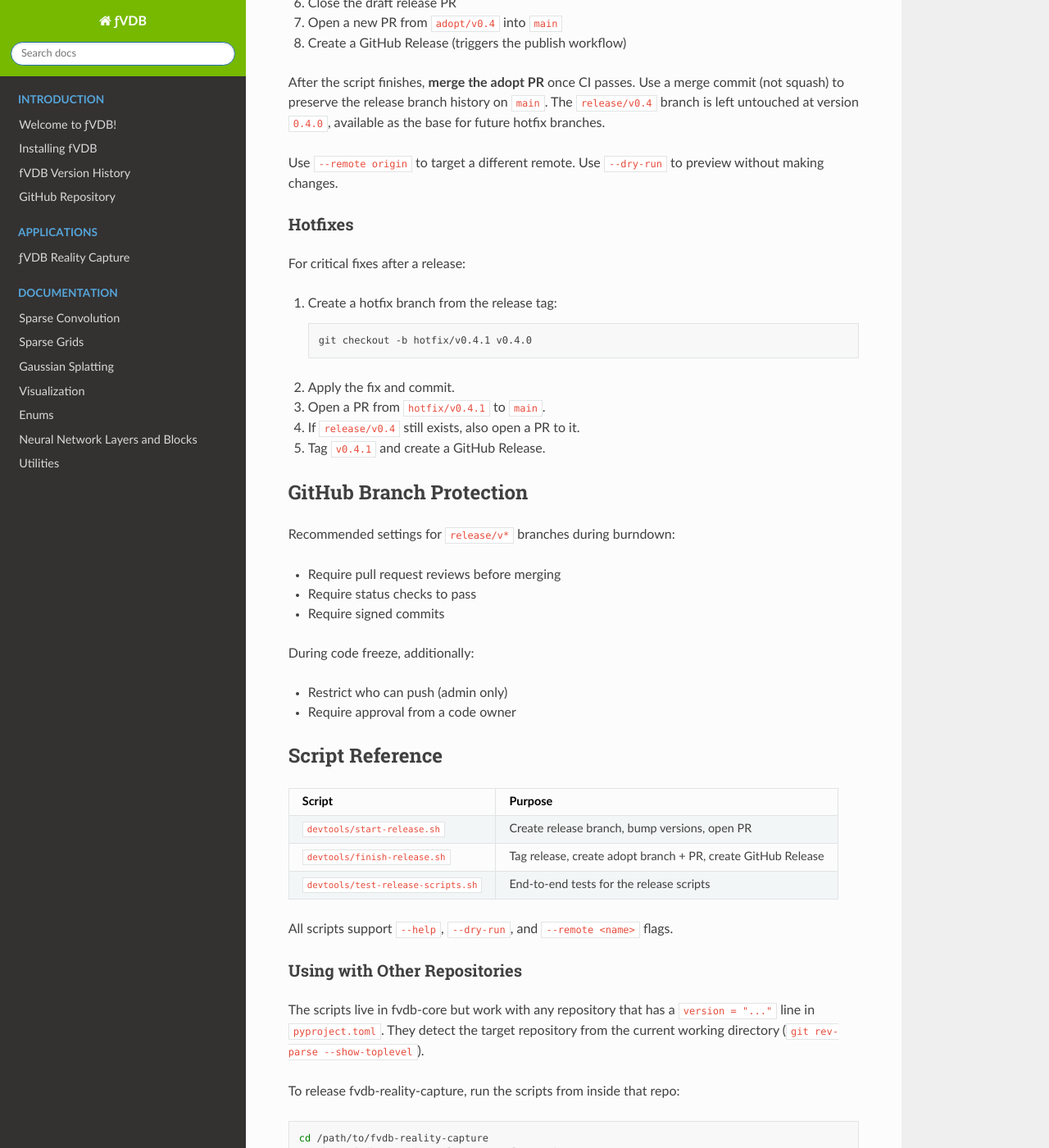
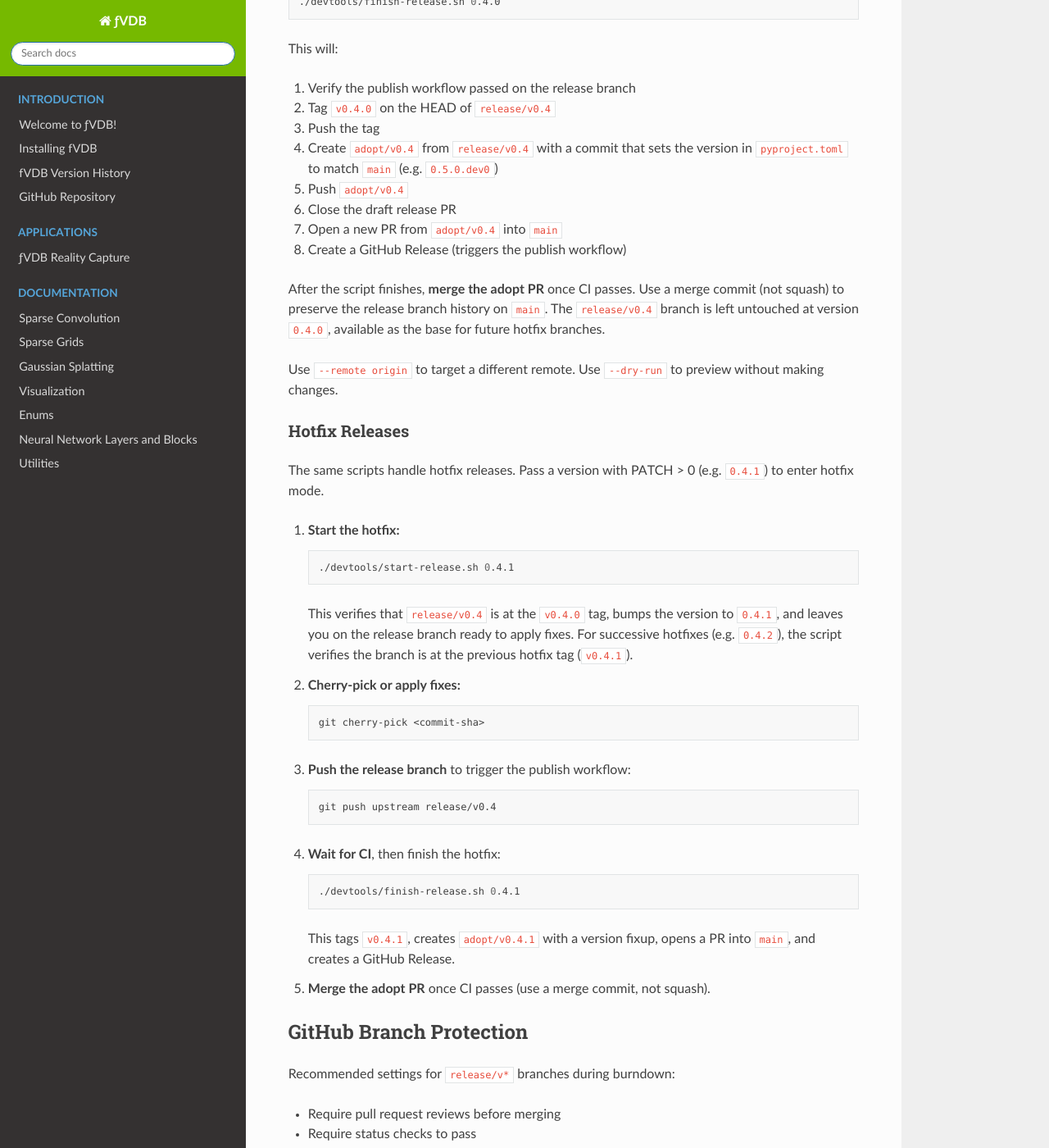
Before and after one commit to openvdb/fvdb-core, a Sphinx documentation site: the page built from docs/release-process.md, in a window 1280 px wide and 1400 px high, scrolled down 3197 px. Shown: the whole window at 82% size. Built offline with Sphinx 7.4.7 and the Read the Docs theme 3.1.0, drawn with Linux system fonts in a browser that asks for light colours; pages that are not in the unit, such as notebooks, are missing from menus; some of the changed text lies outside the part shown.

Commit message:
hotfix process docs
Signed-off-by: Jonathan Swartz <jonathan@jswartz.info>

````diff
--- a/docs/release-process.md
+++ b/docs/release-process.md
@@ -9,14 +9,18 @@ branching model with short-lived release branches.
 development code. Release branches (`release/vX.Y`) are created for
 stabilization. At release time, an adopt branch (`adopt/vX.Y`) reconciles
 the version in `pyproject.toml` and merges the release work back into `main`,
-keeping the release branch pristine for future patch releases.
+keeping the release branch available for future hotfix releases. Hotfix
+releases (PATCH > 0) reuse the same release branch with a version-specific
+adopt branch (`adopt/vX.Y.Z`).
 
 ```
-main:           ──A──B──C──D──────────────────────G──H──I── ...
-                       \                          /
-release/v0.4:           E──F────────T (tag v0.4.0)
-                                     \          /
-adopt/v0.4:                           V────────  (version fixup)
+main:           ──A──B──C──D──────────G──H──────────────K── ...
+                       \             /       \          /
+release/v0.4:           E──F──T     /     P──Q──U      /
+                               \   /              \   /
+adopt/v0.4:                     V─┘                \ /
+adopt/v0.4.1:                                       W
+                        (v0.4.0)             (v0.4.1)
 ```
 
 - **A, B**: normal development on `main`
@@ -24,10 +28,15 @@ adopt/v0.4:                           V────────  (version fixup)
 - **C**: `main` version bumped to next `.dev0`
 - **D**: new feature merged to `main` (not included in the release)
 - **E, F**: bug fixes or pre-burndown PRs merged to the release branch
-- **T**: release tag created on the release branch
+- **T**: release tag `v0.4.0` created on the release branch
 - **V**: adopt branch created from `T`; version set to match `main`
 - **G**: merge commit bringing release fixes back into `main` via `adopt/v0.4`
-- **H, I**: development continues
+- **H**: development continues
+- **P**: version bumped to `0.4.1` on the release branch (`start-release.sh 0.4.1`)
+- **Q**: cherry-picked fix
+- **U**: release tag `v0.4.1` created on the release branch
+- **W**: adopt branch `adopt/v0.4.1` created from `U`; version set to match `main`
+- **K**: merge commit bringing hotfix into `main` via `adopt/v0.4.1`
 
 ## Branch Naming
 
@@ -35,7 +44,7 @@ adopt/v0.4:                           V────────  (version fixup)
 |---------|---------|---------|
 | Release | `release/vMAJOR.MINOR` | `release/v0.4` |
 | Adopt | `adopt/vMAJOR.MINOR` | `adopt/v0.4` |
-| Hotfix | `hotfix/vMAJOR.MINOR.PATCH` | `hotfix/v0.4.1` |
+| Adopt (hotfix) | `adopt/vMAJOR.MINOR.PATCH` | `adopt/v0.4.1` |
 
 ## Version Management
 
@@ -44,8 +53,10 @@ The version in `pyproject.toml` is the single source of truth.
 | Branch | Version | Example |
 |--------|---------|---------|
 | `release/vX.Y` | `X.Y.0` | `0.4.0` |
+| `release/vX.Y` (hotfix) | `X.Y.Z` | `0.4.1` |
 | `main` (after branching) | `X.Z.0.dev0` | `0.5.0.dev0` |
 | `adopt/vX.Y` | `X.Z.0.dev0` (matches `main`) | `0.5.0.dev0` |
+| `adopt/vX.Y.Z` | `X.Z.0.dev0` (matches `main`) | `0.5.0.dev0` |
 
 The `.dev0` suffix on `main` is a [PEP 440](https://peps.python.org/pep-0440/)
 pre-release marker that signals unreleased development code. It does not affect
@@ -138,18 +149,38 @@ as the base for future hotfix branches.
 Use `--remote origin` to target a different remote.
 Use `--dry-run` to preview without making changes.
 
-### Hotfixes
+### Hotfix Releases
 
-For critical fixes after a release:
+The same scripts handle hotfix releases. Pass a version with PATCH > 0
+(e.g. `0.4.1`) to enter hotfix mode.
 
-1. Create a hotfix branch from the release tag:
+1. **Start the hotfix:**
    ```bash
-   git checkout -b hotfix/v0.4.1 v0.4.0
+   ./devtools/start-release.sh 0.4.1
    ```
-2. Apply the fix and commit.
-3. Open a PR from `hotfix/v0.4.1` to `main`.
-4. If `release/v0.4` still exists, also open a PR to it.
-5. Tag `v0.4.1` and create a GitHub Release.
+   This verifies that `release/v0.4` is at the `v0.4.0` tag, bumps the
+   version to `0.4.1`, and leaves you on the release branch ready to apply
+   fixes. For successive hotfixes (e.g. `0.4.2`), the script verifies the
+   branch is at the previous hotfix tag (`v0.4.1`).
+
+2. **Cherry-pick or apply fixes:**
+   ```bash
+   git cherry-pick <commit-sha>
+   ```
+
+3. **Push the release branch** to trigger the publish workflow:
+   ```bash
+   git push upstream release/v0.4
+   ```
+
+4. **Wait for CI**, then finish the hotfix:
+   ```bash
+   ./devtools/finish-release.sh 0.4.1
+   ```
+   This tags `v0.4.1`, creates `adopt/v0.4.1` with a version fixup, opens
+   a PR into `main`, and creates a GitHub Release.
+
+5. **Merge the adopt PR** once CI passes (use a merge commit, not squash).
 
 ## GitHub Branch Protection
 
@@ -168,9 +199,9 @@ During code freeze, additionally:
 
 | Script | Purpose |
 |--------|---------|
-| `devtools/start-release.sh` | Create release branch, bump versions, open PR |
+| `devtools/start-release.sh` | Create release branch (or prepare hotfix), bump versions, open PR |
 | `devtools/finish-release.sh` | Tag release, create adopt branch + PR, create GitHub Release |
-| `devtools/test-release-scripts.sh` | End-to-end tests for the release scripts |
+| `devtools/test-release-scripts.sh` | End-to-end tests for the release scripts (including hotfix) |
 
 All scripts support `--help`, `--dry-run`, and `--remote <name>` flags.
 
````
